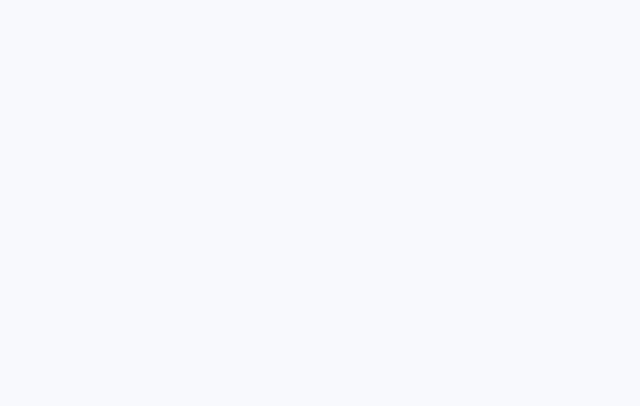
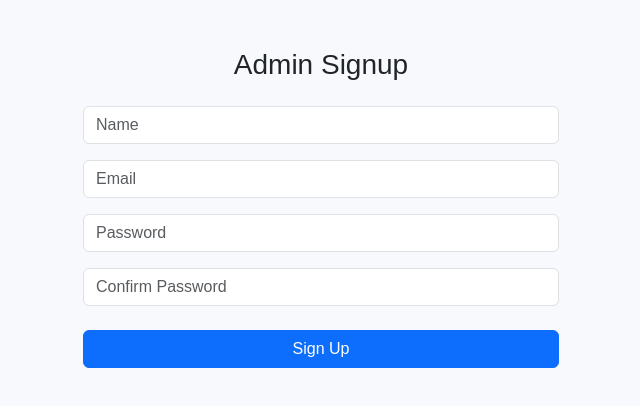
Before and after one commit to TenZinKS/Travvie_Web_APP_FRONTEND, a React (Vite) app: page /admin/signup in a window 1280 px wide. Before the commit this address had no page. Shown: the top 406 px of the page, without its empty margins (319-959 px from the left). Built offline with nearby package versions, Linux system fonts and the light colour scheme.

Commit message:
Added Admin Login and Signup

```diff
--- a/src/App.jsx
+++ b/src/App.jsx
@@ -10,6 +10,8 @@ import Trips from "./pages/Trips";
 import Profile from "./pages/Profile";
 import AdminDashboard from "./pages/Admin/AdminDashboard";
 import UsersList from "./pages/Admin/UsersList";
+import AdminLogin from "./pages/Admin/AdminLogin";
+import AdminSignup from "./pages/Admin/AdminSignup";
 
 function App() {
   return (
@@ -21,7 +23,9 @@ function App() {
         <Route path="/signup" element={<Signup />} />
         <Route path="/forgot-password" element={<ForgotPassword />} />
 
-
+        {/* Admin Routes */}
+        <Route path="/admin/login" element={<AdminLogin />} />
+        <Route path="/admin/signup" element={<AdminSignup />} />
         <Route path="/admin" element={<AdminDashboard />} />
         <Route path="/admin/users" element={<UsersList />} />
 
--- a/src/pages/Admin/AdminDashboard.jsx
+++ b/src/pages/Admin/AdminDashboard.jsx
@@ -1,12 +1,19 @@
 import { useEffect, useState } from "react";
 import axios from "axios";
+import { useNavigate } from "react-router-dom";
 
 function AdminDashboard() {
   const [users, setUsers] = useState([]);
+  const navigate = useNavigate();
 
-  // Fetch users on load
+  // ✅ Check admin access
   useEffect(() => {
+    const stored = localStorage.getItem("adminUser");
+    if (!stored) {
+      navigate("/admin/login");
+    } else {
       fetchUsers();
+    }
   }, []);
 
   const fetchUsers = async () => {
@@ -19,18 +26,35 @@ function AdminDashboard() {
   };
 
   const handleDelete = async (userId) => {
-    if (!window.confirm("Are you sure you want to delete this user?")) return;
+    if (!window.confirm("Are you sure?")) return;
     try {
       await axios.delete(`http://localhost:4000/api/users/${userId}`);
-      fetchUsers(); // Refresh user list
-    } catch (err) {
-      alert("Failed to delete user");
+      fetchUsers();
+    } catch {
+      alert("Delete failed");
     }
   };
 
+  // ✅ Handle logout
+  const handleLogout = () => {
+    localStorage.removeItem("adminUser");
+    localStorage.removeItem("adminToken");
+    navigate("/admin/login");
+  };
+
   return (
-    <div className="container mt-5">
-      <h3 className="fw-bold mb-4">Admin Panel - User Management</h3>
+    <div>
+      {/* ✅ Top Navbar */}
+      <div className="d-flex justify-content-between align-items-center p-3 bg-dark text-white">
+        <h5 className="mb-0">🛠 Travvie Admin Panel</h5>
+        <button className="btn btn-outline-light btn-sm" onClick={handleLogout}>
+          Logout
+        </button>
+      </div>
+
+      {/* User Table */}
+      <div className="container mt-4">
+        <h4 className="fw-bold mb-3">User Management</h4>
         <table className="table table-bordered shadow-sm">
           <thead className="table-light">
             <tr>
@@ -42,7 +66,9 @@ function AdminDashboard() {
           <tbody>
             {users.length === 0 ? (
               <tr>
-              <td colSpan="3" className="text-center text-muted">No users found</td>
+                <td colSpan="3" className="text-center text-muted">
+                  No users found
+                </td>
               </tr>
             ) : (
               users.map((user) => (
@@ -51,8 +77,8 @@ function AdminDashboard() {
                   <td>{user.email}</td>
                   <td>
                     <button
+                      className="btn btn-danger btn-sm"
                       onClick={() => handleDelete(user._id)}
-                    className="btn btn-danger btn-sm"
                     >
                       Delete
                     </button>
@@ -63,6 +89,7 @@ function AdminDashboard() {
           </tbody>
         </table>
       </div>
+    </div>
   );
 }
 
--- /dev/null
+++ b/src/pages/Admin/AdminLogin.jsx
@@ -0,0 +1,56 @@
+import { useState } from "react";
+import { useNavigate } from "react-router-dom";
+import axios from "axios";
+
+function AdminLogin() {
+  const [email, setEmail] = useState("");
+  const [password, setPassword] = useState("");
+  const navigate = useNavigate();
+
+  const handleLogin = async () => {
+    try {
+      const res = await axios.post("http://localhost:4000/api/admin/login", {
+        email,
+        password,
+      });
+
+      const user = res.data.user;
+
+      if (!user.isAdmin) {
+        alert("Access denied: You are not an admin");
+        return;
+      }
+
+      localStorage.setItem("adminToken", res.data.token);
+      localStorage.setItem("adminUser", JSON.stringify(user));
+      navigate("/admin");
+    } catch (err) {
+      alert("Login failed: " + (err.response?.data?.msg || "Server error"));
+    }
+  };
+
+  return (
+    <div className="container mt-5">
+      <h3 className="mb-4">Admin Login</h3>
+      <input
+        type="email"
+        placeholder="Admin Email"
+        className="form-control mb-3"
+        value={email}
+        onChange={(e) => setEmail(e.target.value)}
+      />
+      <input
+        type="password"
+        placeholder="Password"
+        className="form-control mb-3"
+        value={password}
+        onChange={(e) => setPassword(e.target.value)}
+      />
+      <button className="btn btn-primary" onClick={handleLogin}>
+        Login
+      </button>
+    </div>
+  );
+}
+
+export default AdminLogin;
--- /dev/null
+++ b/src/pages/Admin/AdminSignup.jsx
@@ -0,0 +1,86 @@
+import { useState } from "react";
+import { useNavigate } from "react-router-dom";
+import axios from "axios";
+
+function AdminSignup() {
+  const [name, setName] = useState("");
+  const [email, setEmail] = useState("");
+  const [password, setPassword] = useState("");
+  const [confirm, setConfirm] = useState("");
+  const [loading, setLoading] = useState(false);
+  const navigate = useNavigate();
+
+  const handleSignup = async () => {
+    if (!name || !email || !password || !confirm) {
+      alert("All fields are required.");
+      return;
+    }
+
+    if (password !== confirm) {
+      alert("Passwords do not match.");
+      return;
+    }
+
+    try {
+      setLoading(true);
+      const res = await axios.post("http://localhost:4000/api/admin/signup", {
+        name,
+        email,
+        password,
+      });
+      alert(res.data.msg || "Signup successful!");
+      navigate("/admin/login");
+    } catch (err) {
+      alert(err.response?.data?.msg || "Signup failed");
+    } finally {
+      setLoading(false);
+    }
+  };
+
+  return (
+    <div className="container mt-5" style={{ maxWidth: "500px" }}>
+      <h3 className="mb-4 text-center">Admin Signup</h3>
+      <input
+        type="text"
+        className="form-control mb-3"
+        placeholder="Name"
+        value={name}
+        onChange={(e) => setName(e.target.value)}
+        required
+      />
+      <input
+        type="email"
+        className="form-control mb-3"
+        placeholder="Email"
+        value={email}
+        onChange={(e) => setEmail(e.target.value)}
+        required
+      />
+      <input
+        type="password"
+        className="form-control mb-3"
+        placeholder="Password"
+        value={password}
+        onChange={(e) => setPassword(e.target.value)}
+        required
+      />
+      <input
+        type="password"
+        className="form-control mb-4"
+        placeholder="Confirm Password"
+        value={confirm}
+        onChange={(e) => setConfirm(e.target.value)}
+        required
+      />
+      <button
+        className="btn btn-primary w-100"
+        onClick={handleSignup}
+        disabled={loading}
+      >
+        {loading ? "Signing Up..." : "Sign Up"}
+      </button>
+    </div>
+  );
+}
+
+export default AdminSignup;
```
Lines whose indentation alone changed are shown as unchanged.
